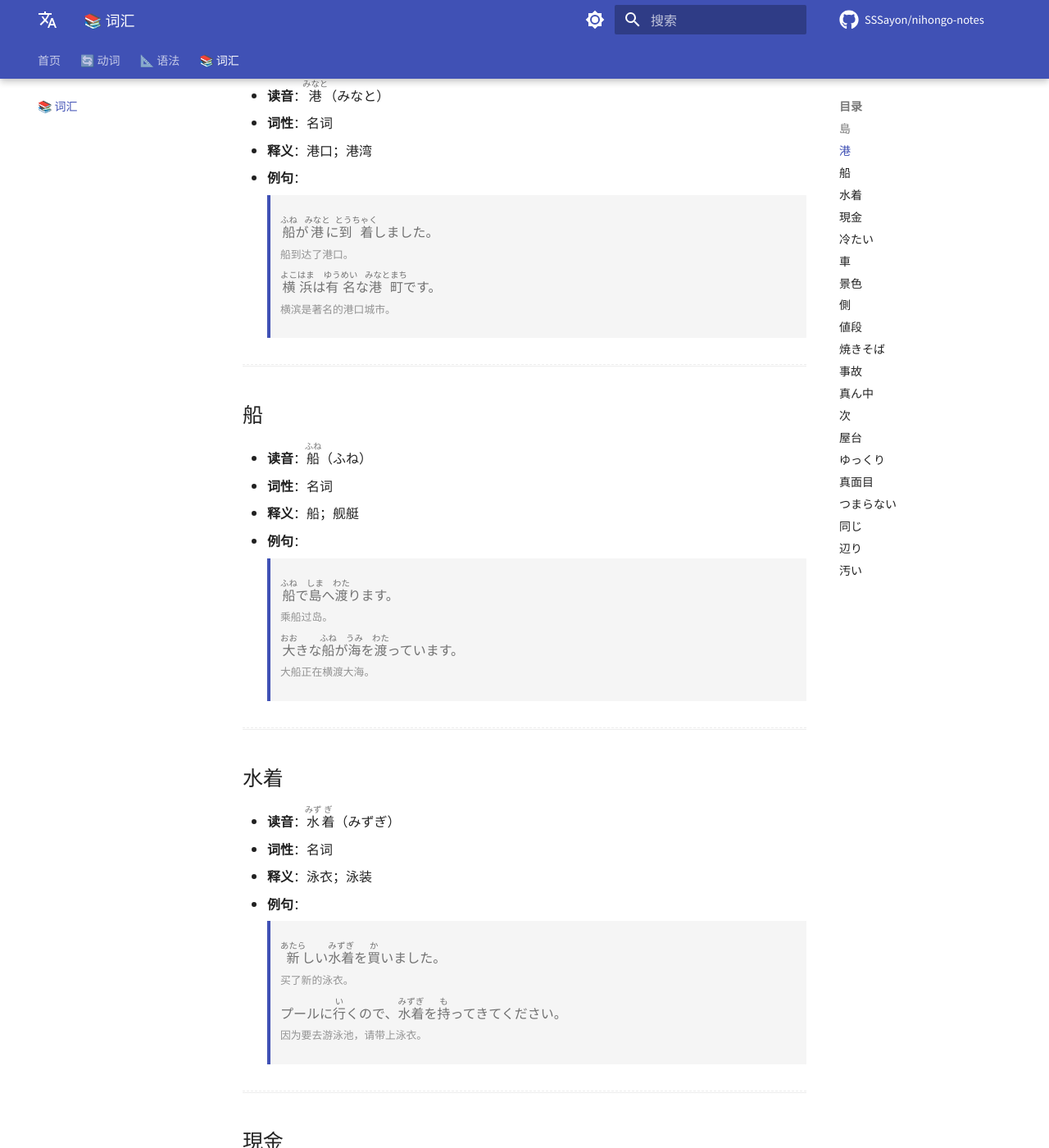
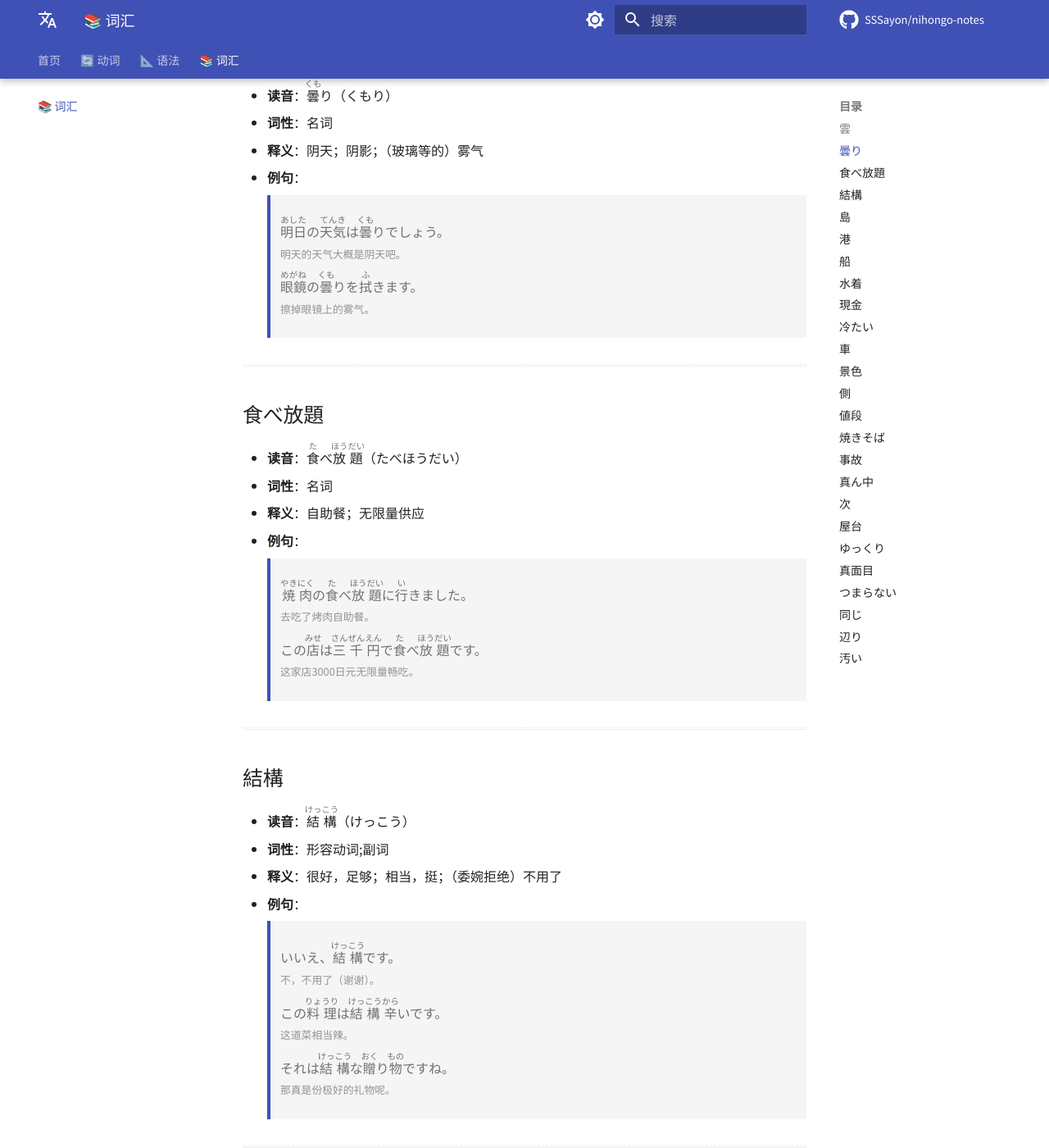
Before and after one commit to SSSayon/nihongo-notes, an MkDocs documentation site: the page built from docs/vocabulary.md, in a window 1280 px wide and 1400 px high, scrolled down 760 px. Shown: the whole window at 82% size. Built offline with MkDocs 1.6.1 and Material for MkDocs 9.7.7, drawn with Linux system fonts in a browser that asks for light colours; comment, search, counter and statistics services are not loaded; some of the changed text lies outside the part shown.

Commit message:
chore: update site content

```diff
--- a/docs/vocabulary.md
+++ b/docs/vocabulary.md
@@ -2,7 +2,92 @@
 
 记录名词、形容词等词汇。
 
-共 **21** 个词汇
+共 **25** 个词汇
+
+---
+
+## 雲
+
+- **读音**：<ruby>雲<rt>くも</rt></ruby>（くも）
+- **词性**：名词
+- **释义**：云
+
+- **例句**：
+
+    > <div class="example-box">
+    > <ruby>空<rt>そら</rt></ruby>に<ruby>白<rt>しろ</rt></ruby>い<ruby>雲<rt>くも</rt></ruby>が<ruby>浮<rt>う</rt></ruby>かんでいます。
+    > <br><small>天空中飘浮着白云。</small>
+    > </div>
+
+    > <div class="example-box">
+    > <ruby>太陽<rt>たいよう</rt></ruby>が<ruby>雲<rt>くも</rt></ruby>に<ruby>隠<rt>かく</rt></ruby>れてしまいました。
+    > <br><small>太阳被云遮住了。</small>
+    > </div>
+
+---
+
+## 曇り
+
+- **读音**：<ruby>曇<rt>くも</rt></ruby>り（くもり）
+- **词性**：名词
+- **释义**：阴天；阴影；（玻璃等的）雾气
+
+- **例句**：
+
+    > <div class="example-box">
+    > <ruby>明日<rt>あした</rt></ruby>の<ruby>天気<rt>てんき</rt></ruby>は<ruby>曇<rt>くも</rt></ruby>りでしょう。
+    > <br><small>明天的天气大概是阴天吧。</small>
+    > </div>
+
+    > <div class="example-box">
+    > <ruby>眼鏡<rt>めがね</rt></ruby>の<ruby>曇<rt>くも</rt></ruby>りを<ruby>拭<rt>ふ</rt></ruby>きます。
+    > <br><small>擦掉眼镜上的雾气。</small>
+    > </div>
+
+---
+
+## 食べ放題
+
+- **读音**：<ruby>食<rt>た</rt></ruby>べ<ruby>放<rt>ほう</rt></ruby><ruby>題<rt>だい</rt></ruby>（たべほうだい）
+- **词性**：名词
+- **释义**：自助餐；无限量供应
+
+- **例句**：
+
+    > <div class="example-box">
+    > <ruby>焼肉<rt>やきにく</rt></ruby>の<ruby>食<rt>た</rt></ruby>べ<ruby>放<rt>ほう</rt></ruby><ruby>題<rt>だい</rt></ruby>に<ruby>行<rt>い</rt></ruby>きました。
+    > <br><small>去吃了烤肉自助餐。</small>
+    > </div>
+
+    > <div class="example-box">
+    > この<ruby>店<rt>みせ</rt></ruby>は<ruby>三千円<rt>さんぜんえん</rt></ruby>で<ruby>食<rt>た</rt></ruby>べ<ruby>放<rt>ほう</rt></ruby><ruby>題<rt>だい</rt></ruby>です。
+    > <br><small>这家店3000日元无限量畅吃。</small>
+    > </div>
+
+---
+
+## 結構
+
+- **读音**：<ruby>結構<rt>けっこう</rt></ruby>（けっこう）
+- **词性**：形容动词;副词
+- **释义**：很好，足够；相当，挺；（委婉拒绝）不用了
+
+- **例句**：
+
+    > <div class="example-box">
+    > いいえ、<ruby>結構<rt>けっこう</rt></ruby>です。
+    > <br><small>不，不用了（谢谢）。</small>
+    > </div>
+
+    > <div class="example-box">
+    > この<ruby>料理<rt>りょうり</rt></ruby>は<ruby>結構<rt>けっこう</rt></ruby><ruby>辛<rt>から</rt></ruby>いです。
+    > <br><small>这道菜相当辣。</small>
+    > </div>
+
+    > <div class="example-box">
+    > それは<ruby>結構<rt>けっこう</rt></ruby>な<ruby>贈<rt>おく</rt></ruby>り<ruby>物<rt>もの</rt></ruby>ですね。
+    > <br><small>那真是份极好的礼物呢。</small>
+    > </div>
 
 ---
 
```
Also changed, not shown: docs/index.md (+3 -3 lines), 1 other file.
